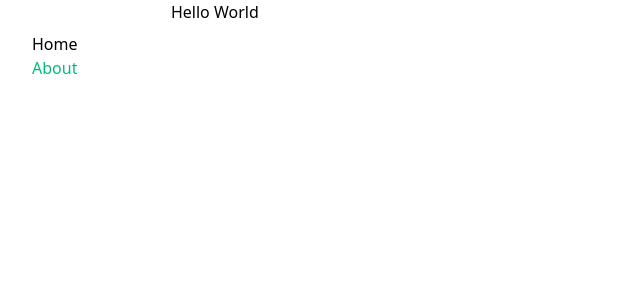
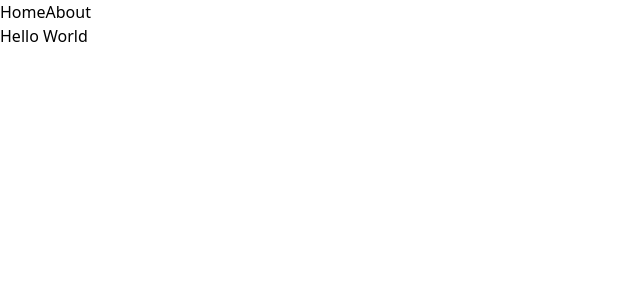
Before and after one commit to Raymondcoder27/NetFlix-Clone, a Vue app: page / in a window 1280 px wide. Shown: the top 300 px of the page, without its empty margins (0-640 px from the left). Built offline with nearby package versions, Linux system fonts and the light colour scheme.

Commit message:
adds vue-material-design icons

```diff
--- a/src/App.vue
+++ b/src/App.vue
@@ -1,80 +1,25 @@
 <script setup>
 import { RouterLink, RouterView } from 'vue-router'
-// import HelloWorld from './components/HelloWorld.vue'
+import Magnify from 'vue-material-design-icons/Magnify.vue'
+import HomeOutline from 'vue-mateial-deisgn-icons/HomeOutline.vue'
+import TrendingUp from 'vue-material-design-icons/TrendingUp.vue'
+import Television from 'vue-material-design-icons/Television.vue'
+import MovieOutline from 'vue-material-design-icons/MovieOutline.vue'
+import Plus from 'vue-material-design-icons/Plus.vue'
+import ChevronLeft from 'vue-material-design-icons/ChevronLeft.vue'
 </script>
 
 <template>
-  <header>
-    <!-- <img alt="Vue logo" class="logo" src="@/assets/logo.svg" width="125" height="125" /> -->
-
-    <div class="flex w-full justify-center">
-      <!-- <HelloWorld msg="You did it!" /> -->
-
-      <nav class="flex">
+  <header class="">
+    <div class="flex">
+      <nav class="flex mx-auto justify-center">
         <RouterLink to="/">Home</RouterLink>
-        <RouterLink to="/about">About</RouterLink>
+        <RouterLink class="ml-3" to="/about">About</RouterLink>
       </nav>
     </div>
+
   </header>
-
   <RouterView />
-</template>
-
-<style scoped>
-header {
-  line-height: 1.5;
-  max-height: 100vh;
-}
-
-.logo {
-  display: block;
-  margin: 0 auto 2rem;
-}
-
-nav {
-  width: 100%;
-  font-size: 12px;
-  text-align: center;
-  margin-top: 2rem;
-}
-
-nav a.router-link-exact-active {
-  color: var(--color-text);
-}
-
-nav a.router-link-exact-active:hover {
-  background-color: transparent;
-}
-
-nav a {
-  display: inline-block;
-  padding: 0 1rem;
-  border-left: 1px solid var(--color-border);
-}
-
-nav a:first-of-type {
-  border: 0;
-}
-
-@media (min-width: 1024px) {
-  header {
-    display: flex;
-    place-items: center;
-    padding-right: calc(var(--section-gap) / 2);
-  }
-
-  .logo {
-    margin: 0 2rem 0 0;
-  }
 
 
-  nav {
-    text-align: left;
-    margin-left: -1rem;
-    font-size: 1rem;
-
-    padding: 1rem 0;
-    margin-top: 1rem;
-  }
-}
-</style>
+</template>
--- a/src/assets/main.css
+++ b/src/assets/main.css
@@ -1,36 +1,3 @@
-@import './base.css';
-
-/* #app {
-  max-width: 1280px;
-  margin: 0 auto;
-  padding: 2rem;
-  font-weight: normal;
-} */
-
-a,
-.green {
-  text-decoration: none;
-  color: hsla(160, 100%, 37%, 1);
-  transition: 0.4s;
-  padding: 3px;
-}
-
-@media (hover: hover) {
-  a:hover {
-    background-color: hsla(160, 100%, 37%, 0.2);
-    height: auto;
-  }
-}
-
-@media (min-width: 1024px) {
-  body {
-    display: flex;
-    place-items: center;
-  }
-
-  #app {
-    display: grid;
-    grid-template-columns: 1fr 1fr;
-    padding: 0 2rem;
-  }
-}
+@tailwind base;
+@tailwind components;
+@tailwind utilities;
--- a/src/views/AboutView.vue
+++ b/src/views/AboutView.vue
@@ -1,5 +1,5 @@
 <template>
-  <div class="about">
+  <div class="flex justify-center">
     <h1>This is an about page</h1>
   </div>
 </template>
--- a/src/views/HomeView.vue
+++ b/src/views/HomeView.vue
@@ -5,7 +5,7 @@
 <template>
   <main>
     <!-- <TheWelcome /> -->
-     <div class="font-bold text-black font-mono text-underline bg-red-300">
+     <div class="font-bold text-black font-mono text-underline bg-red-300 flex justify-center">
       Hello World
      </div>
   </main>
```
